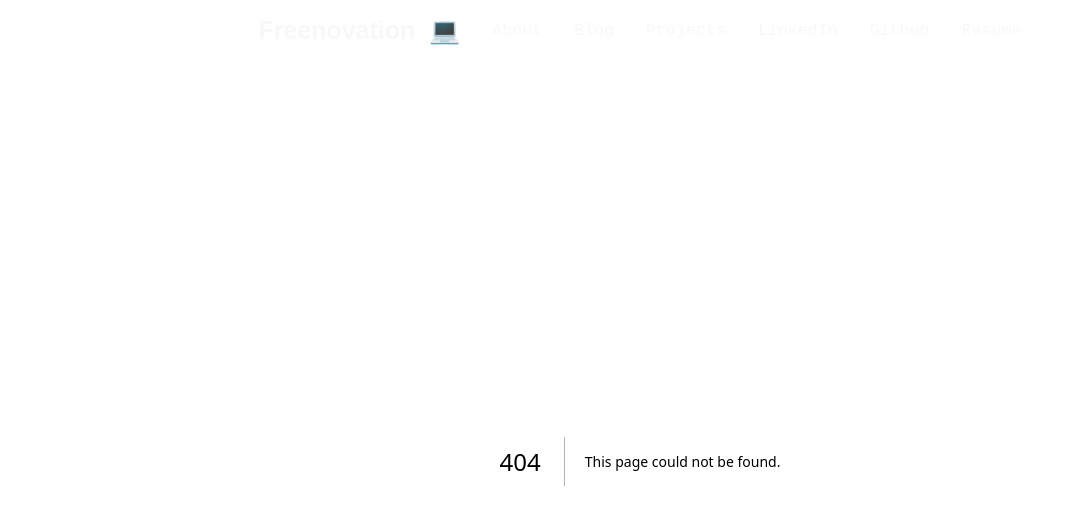
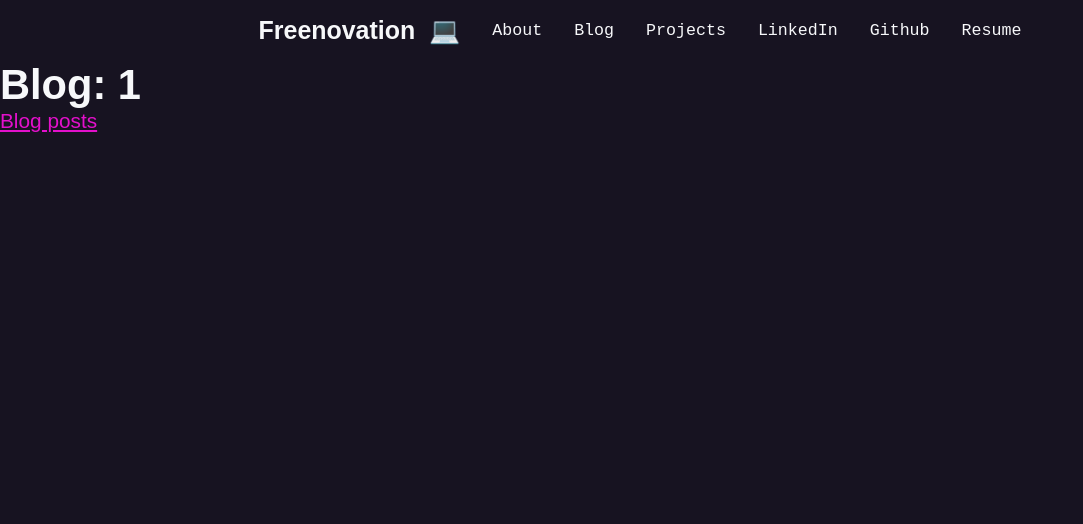
Before and after one commit to Femchengdu/portfolioAppNextjs, a Next.js app: page /blog/1 in a window 1280 px wide. Before the commit this address had no page. Shown: the top 524 px of the page, without its empty margins (0-1083 px from the left). Built offline with nearby package versions, Linux system fonts and the light colour scheme.

Commit message:
feat: Added blog single page

```diff
--- /dev/null
+++ b/pages/blog/[id].jsx
@@ -0,0 +1,19 @@
+import React from 'react'
+import { useRouter } from 'next/router'
+import Link from 'next/link'
+
+const BlogPost = () => {
+  const router = useRouter()
+  const { id }= router.query
+  return (
+    <div>
+      <h1>Blog: {id} </h1>
+      <Link href="/blog">
+        Blog posts
+      </Link>
+    </div>
+  )
+}
+
+
+export default BlogPost;
```
